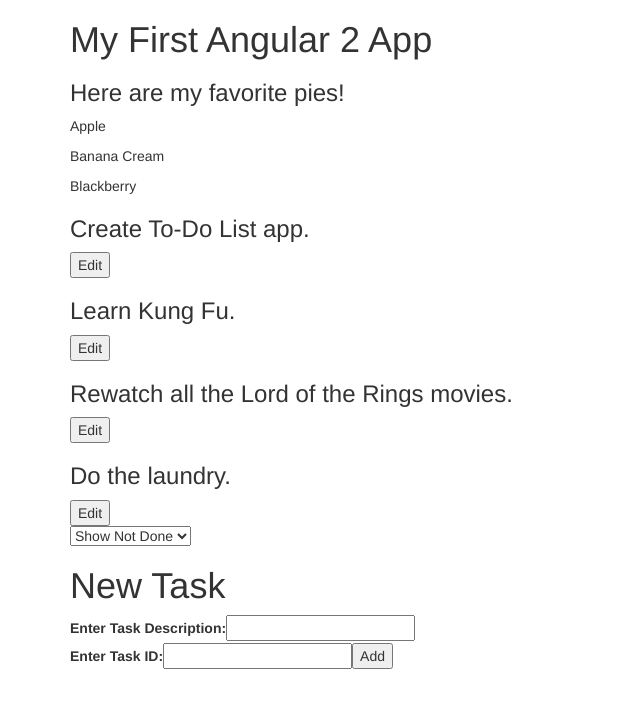
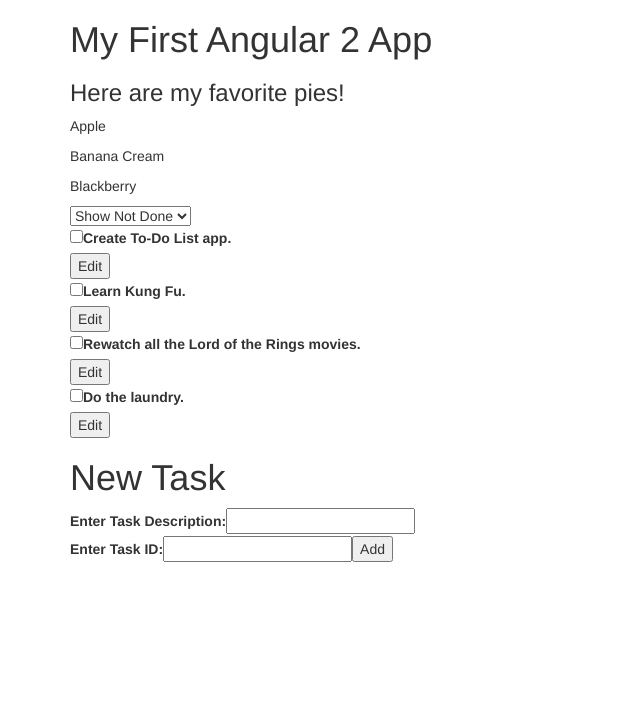
Before and after one commit to NadimRai/myapp-angular, an Angular app: page / in a window 1280 px wide. Shown: the top 708 px of the page, without its empty margins (0-640 px from the left). Built offline with nearby package versions, Linux system fonts and the light colour scheme.

Commit message:
generated task component and change boolean value of task

```diff
--- a/src/app/app.module.ts
+++ b/src/app/app.module.ts
@@ -9,6 +9,7 @@
 import { EditTaskComponent } from './edit-task.component';
 import { NewTaskComponent } from './new-task.component';
 import { CompletenessPipe } from './completeness.pipe';
+import { TaskComponent } from './task.component';
 
 @NgModule({
   declarations: [
@@ -17,7 +18,8 @@
     TaskListComponent,
     EditTaskComponent,
     NewTaskComponent,
-    CompletenessPipe
+    CompletenessPipe,
+    TaskComponent
   ],
   imports: [
     BrowserModule,
--- a/src/app/task-list.component.html
+++ b/src/app/task-list.component.html
@@ -1,9 +1,9 @@
-<div *ngFor="let currentTask of childTaskList | completeness:selectedCompleteness">      <h3>{{ currentTask.description }}</h3>
-      <button (click)="editButtonHasBeenClicked(currentTask)">Edit</button>
-
-</div>
-<select (change)="onChange($event.target.value)">
+<select (change)="onChange($event.target.value)" class="filter">
   <option value="all">Show All</option>
   <option value="isDone">Show Done</option>
   <option value="notDone" selected="selected">Show Not Done</option>
 </select>
+    <div *ngFor="let currentTask of childTaskList | completeness:selectedCompleteness">
+      <app-task [task]="currentTask"></app-task>
+      <button (click)="editButtonHasBeenClicked(currentTask)">Edit</button>
+    </div>
--- a/src/app/task-list.component.ts
+++ b/src/app/task-list.component.ts
@@ -8,13 +8,13 @@
   styleUrls: ['./task-list.component.css']
 })
 export class TaskListComponent {
-public selectedCompleteness: string = "notDone";
-onChange(optionFromMenu) {
-  this.selectedCompleteness = optionFromMenu;
-  console.log(this.selectedCompleteness);
-}
-  @Input() childTaskList: Task[];
+ @Input() childTaskList: Task[];
   @Output() clickSender = new EventEmitter();
+  public selectedCompleteness: string = "notDone";
+  onChange(optionFromMenu) {
+    this.selectedCompleteness = optionFromMenu;
+    console.log(this.selectedCompleteness);
+  }
   editButtonHasBeenClicked(taskToEdit: Task) {
     this.clickSender.emit(taskToEdit);
   }
--- /dev/null
+++ b/src/app/task.component.html
@@ -0,0 +1,5 @@
+<div>
+    <input *ngIf="task.done === true" type="checkbox" checked (click)="toggleDone(false)"/>
+    <input *ngIf="task.done === false" type="checkbox" (click)="toggleDone(true)"/>
+    <label>{{ task.description }}</label>
+  </div>
--- /dev/null
+++ b/src/app/task.component.ts
@@ -0,0 +1,14 @@
+import { Component, Input } from '@angular/core';
+import { Task } from './task.model';
+
+@Component({
+  selector: 'app-task',
+  templateUrl: './task.component.html',
+  styleUrls: ['./task.component.css']
+})
+export class TaskComponent {
+  @Input() task: Task;
+  toggleDone(setCompleteness: boolean) {
+    this.task.done = setCompleteness;
+  }
+}
```
Also changed, not shown: src/app/task.component.css (added).
